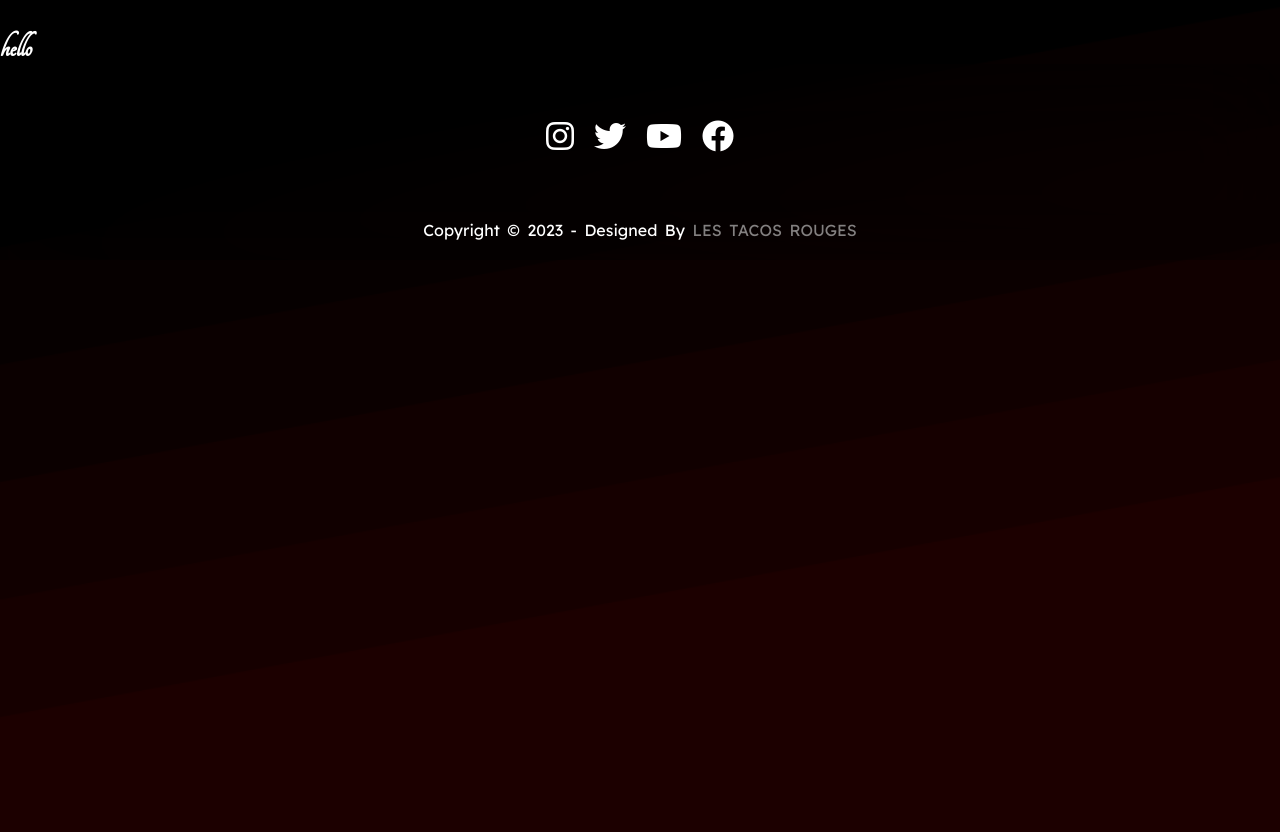
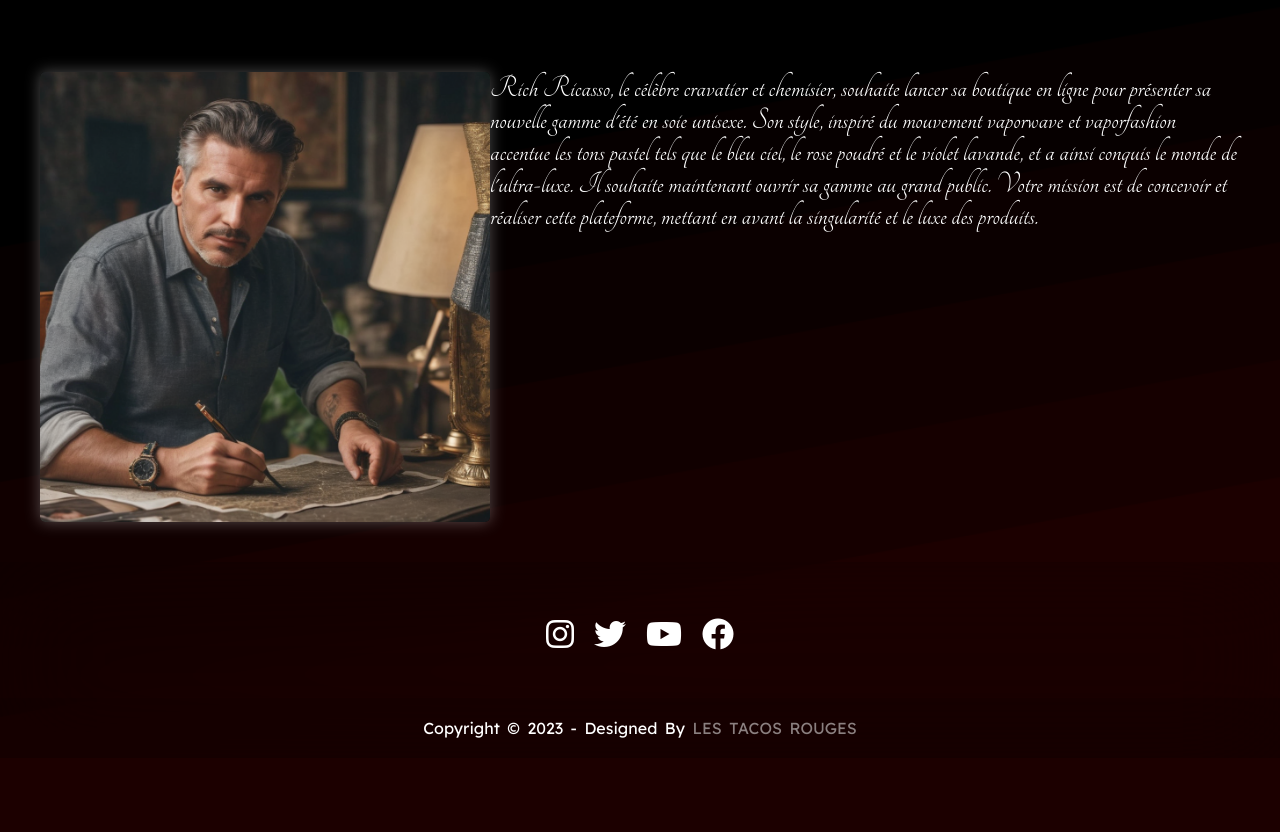
Before and after one commit to axlCastill0/ecommerce_website_richRicasso, a PHP site: page / in a window 1280 px wide. Shown: the part 108-940 px from the top of the page. Run offline with PHP 8.4, Linux system fonts and the light colour scheme.

Commit message:
formatted documents

```diff
--- a/footer.php
+++ b/footer.php
@@ -1,10 +1,12 @@
 <!DOCTYPE html>
 <html lang="en">
+
 <head>
     <meta charset="UTF-8">
     <meta name="viewport" content="width=device-width, initial-scale=1.0">
     <title>Document</title>
 </head>
+
 <body>
     <footer class="footer">
         <div class="footer-content">
@@ -20,4 +22,5 @@
         </div>
     </footer>
 </body>
+
 </html>
--- a/header.php
+++ b/header.php
@@ -1,10 +1,12 @@
 <!DOCTYPE html>
 <html lang="en">
+
 <head>
     <meta charset="UTF-8">
     <meta name="viewport" content="width=device-width, initial-scale=1.0">
     <title>Document</title>
 </head>
+
 <body>
     <header class="header">
         <a href="#" class="logo">Rich Ricasso</a>
@@ -28,4 +30,5 @@
         </nav>
     </header>
 </body>
+
 </html>
--- /dev/null
+++ b/index.css
@@ -0,0 +1,15 @@
+.story {
+	display: flex;
+	justify-content: center;
+	padding: 40px;
+}
+
+.story img {
+	height: 450px;
+	border-radius: 5px;
+	box-shadow: 0px 0px 15px rgba(255, 255, 255, 0.3);
+}
+
+.story p {
+	font-size: 2rem;
+}
--- a/index.php
+++ b/index.php
@@ -1,18 +1,31 @@
 <!DOCTYPE html>
 <html lang="en">
+
 <head>
     <meta charset="UTF-8">
     <meta name="viewport" content="width=device-width, initial-scale=1.0">
     <title>Rich Ricasso</title>
     <link rel="stylesheet" href="styles.css">
+    <link rel="stylesheet" href="index.css">
     <link href='https://unpkg.com/boxicons@2.1.4/css/boxicons.min.css' rel='stylesheet'>
-    <link rel="stylesheet" href="https://cdnjs.cloudflare.com/ajax/libs/font-awesome/6.4.2/css/all.min.css" integrity="sha512-z3gLpd7yknf1YoNbCzqRKc4qyor8gaKU1qmn+CShxbuBusANI9QpRohGBreCFkKxLhei6S9CQXFEbbKuqLg0DA==" crossorigin="anonymous" referrerpolicy="no-referrer" />
+    <link rel="stylesheet" href="https://cdnjs.cloudflare.com/ajax/libs/font-awesome/6.4.2/css/all.min.css"
+        integrity="sha512-z3gLpd7yknf1YoNbCzqRKc4qyor8gaKU1qmn+CShxbuBusANI9QpRohGBreCFkKxLhei6S9CQXFEbbKuqLg0DA=="
+        crossorigin="anonymous" referrerpolicy="no-referrer" />
 </head>
+
 <body>
     <?php include("header.php") ?>
     <main class="container">
-        <h1>hello</h1>
+        <div class="story">
+            <img src="img/rich-ricasso.png" alt="Rich Ricasso picture">
+            <p>Rich Ricasso, le célèbre cravatier et chemisier, souhaite lancer sa boutique en ligne pour présenter sa
+                nouvelle gamme d'été en soie unisexe. Son style, inspiré du mouvement vaporwave et vaporfashion accentue
+                les tons pastel tels que le bleu ciel, le rose poudré et le violet lavande, et a ainsi conquis le monde
+                de l'ultra-luxe. Il souhaite maintenant ouvrir sa gamme au grand public. Votre mission est de concevoir
+                et réaliser cette plateforme, mettant en avant la singularité et le luxe des produits.</p>
+        </div>
     </main>
     <?php include("footer.php") ?>
 </body>
+
 </html>
--- a/styles.css
+++ b/styles.css
@@ -1,12 +1,12 @@
-@import url('https://fonts.googleapis.com/css2?family=Lexend&display=swap');
-@import url('https://fonts.googleapis.com/css2?family=Allura&family=Lexend&display=swap');
-@import url('https://fonts.googleapis.com/css2?family=Allura&family=Lexend&family=Tangerine&display=swap');
+@import url("https://fonts.googleapis.com/css2?family=Lexend&display=swap");
+@import url("https://fonts.googleapis.com/css2?family=Allura&family=Lexend&display=swap");
+@import url("https://fonts.googleapis.com/css2?family=Allura&family=Lexend&family=Tangerine&display=swap");
 
 * {
 	margin: 0;
 	padding: 0;
 	box-sizing: border-box;
-    font-family: 'Tangerine', sans-serif;
+	font-family: "Tangerine", sans-serif;
 }
 
 body {
@@ -34,7 +34,7 @@ body {
 
 ::-webkit-scrollbar-thumb {
 	background: #350101;
-    border: .3em solid black;
+	border: 0.3em solid black;
 	border-radius: 100vw;
 }
 
@@ -56,7 +56,7 @@ body {
 }
 
 .header::before {
-    content: '';
+	content: "";
 	position: absolute;
 	top: 0;
 	left: 0;
@@ -68,14 +68,19 @@ body {
 }
 
 .header::after {
-    content: '';
+	content: "";
 	position: absolute;
 	top: 0;
 	left: -100%;
 	width: 100%;
 	height: 100%;
-    background: linear-gradient(90deg, transparent, rgba(255, 255, 255, .2), transparent);
-    transition: .5s;
+	background: linear-gradient(
+		90deg,
+		transparent,
+		rgba(255, 255, 255, 0.2),
+		transparent
+	);
+	transition: 0.5s;
 }
 
 .header:hover::after {
@@ -131,7 +136,7 @@ body {
 		display: inline-flex;
 	}
 
-    #check:checked~.icons #menu-icon {
+	#check:checked ~ .icons #menu-icon {
 		display: none;
 	}
 
@@ -139,7 +144,7 @@ body {
 		display: none;
 	}
 
-    #check:checked~.icons #close-icon {
+	#check:checked ~ .icons #close-icon {
 		display: block;
 	}
 
@@ -156,12 +161,12 @@ body {
 		height: 0;
 		background: rgba(0, 0, 0, 0.2);
 		backdrop-filter: blur(50px);
-        box-shadow: 0 .5rem 1rem rgba(0, 0, 0, 0.2);
+		box-shadow: 0 0.5rem 1rem rgba(0, 0, 0, 0.2);
 		overflow: hidden;
-        transition: .6s ease;
+		transition: 0.6s ease;
 	}
 
-    #check:checked~.navbar {
+	#check:checked ~ .navbar {
 		height: 13.5rem;
 	}
 
@@ -171,10 +176,10 @@ body {
 		margin: 1.5rem 0;
 		text-align: center;
 		transform: translateY(-50px);
-        transition: .7s ease;
+		transition: 0.7s ease;
 	}
 
-    #check:checked~.navbar a {
+	#check:checked ~ .navbar a {
 		transform: translateY(0);
 	}
 
@@ -224,7 +229,7 @@ body {
 
 .socials a i {
 	font-size: 2rem;
-    transition: color .4s ease;
+	transition: color 0.4s ease;
 }
 
 .socials a:hover {
@@ -248,6 +253,6 @@ body {
 .footer-bottom span {
 	font-family: "Lexend", sans-serif;
 	text-transform: uppercase;
-    opacity: .5;
+	opacity: 0.5;
 	font-weight: 200;
 }
```
Lines whose indentation alone changed are shown as unchanged.
